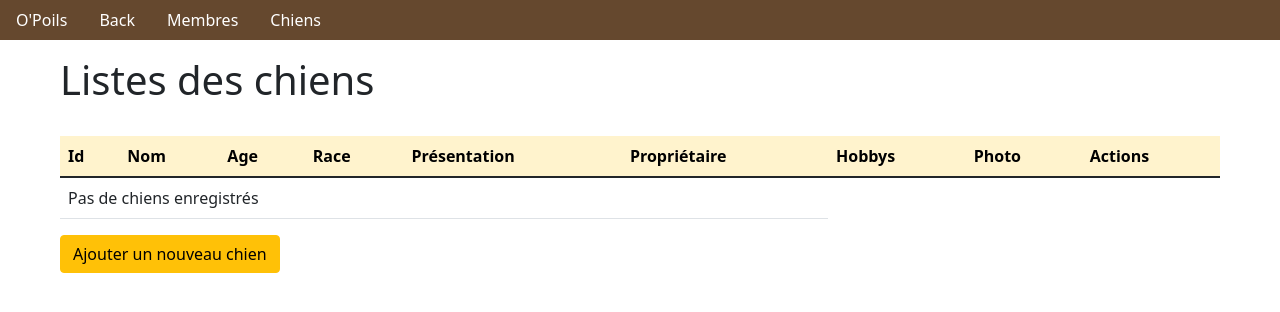
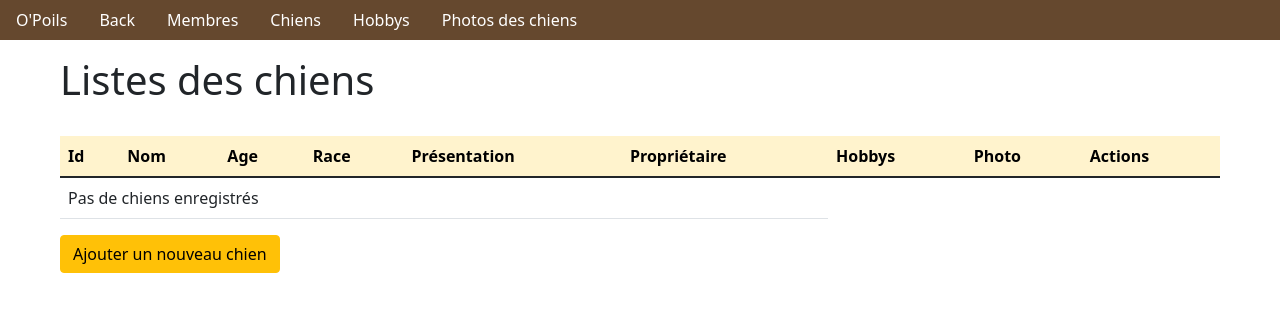
Before and after one commit to Kathleen-Vierstraete/opoils-back, a Symfony app: template templates/back/dog/index.html.twig in a window 1280 px wide. Shown: the top 312 px of the page. Run offline with Twig, Linux system fonts and the light colour scheme; the template is opened without the code that fills it, so the values that code supplies are empty; some libraries are stand-ins or nearby versions.

Commit message:
addition of a few features : displaying the hobbies on dogs lists, addition of links on header

```diff
--- a/src/Entity/Hobby.php
+++ b/src/Entity/Hobby.php
@@ -55,4 +55,8 @@ class Hobby
 
         return $this;
     }
+
+    public function __toString(){
+        return $this->hobby; // Remplacer champ par une propriété "string" de l'entité
+    }
 }
--- a/templates/back/base_back.html.twig
+++ b/templates/back/base_back.html.twig
@@ -15,6 +15,11 @@
     <li class="nav-item">
         <a class="nav-link text-white" href="{{ path('app_back_dog_index') }}">Chiens</a>
     </li>
+    <li class="nav-item">
+        <a class="nav-link text-white" href="{{ path('app_back_hobby_index') }}">Hobbys</a>
+    </li>
+        <a class="nav-link text-white" href="#">Photos des chiens</a>
+    </li>
 </ul>
 
 {% endblock %}
--- a/templates/back/dog/index.html.twig
+++ b/templates/back/dog/index.html.twig
@@ -28,7 +28,14 @@
                 <td>{{ dog.race }}</td>
                 <td>{{ dog.presentation }}</td>
                 <td>{{ dog.member.pseudo }}</td>
-                <td>{{ dog.hobbies.hobbies}}</td>
+                <td>
+                {% for hobby in dog.hobbies %}
+                    <ul>
+                        <li> {{ hobby }}</li>
+                    </ul>
+                {% endfor %}
+                </td>
+
                 <td>{# {{ dog.picture.picture }} #}</td>
                 <td>
                     <a class="btn btn-sm btn-info" href="{{ path('app_back_dog_show', {'id': dog.id}) }}">Voir</a>
```
